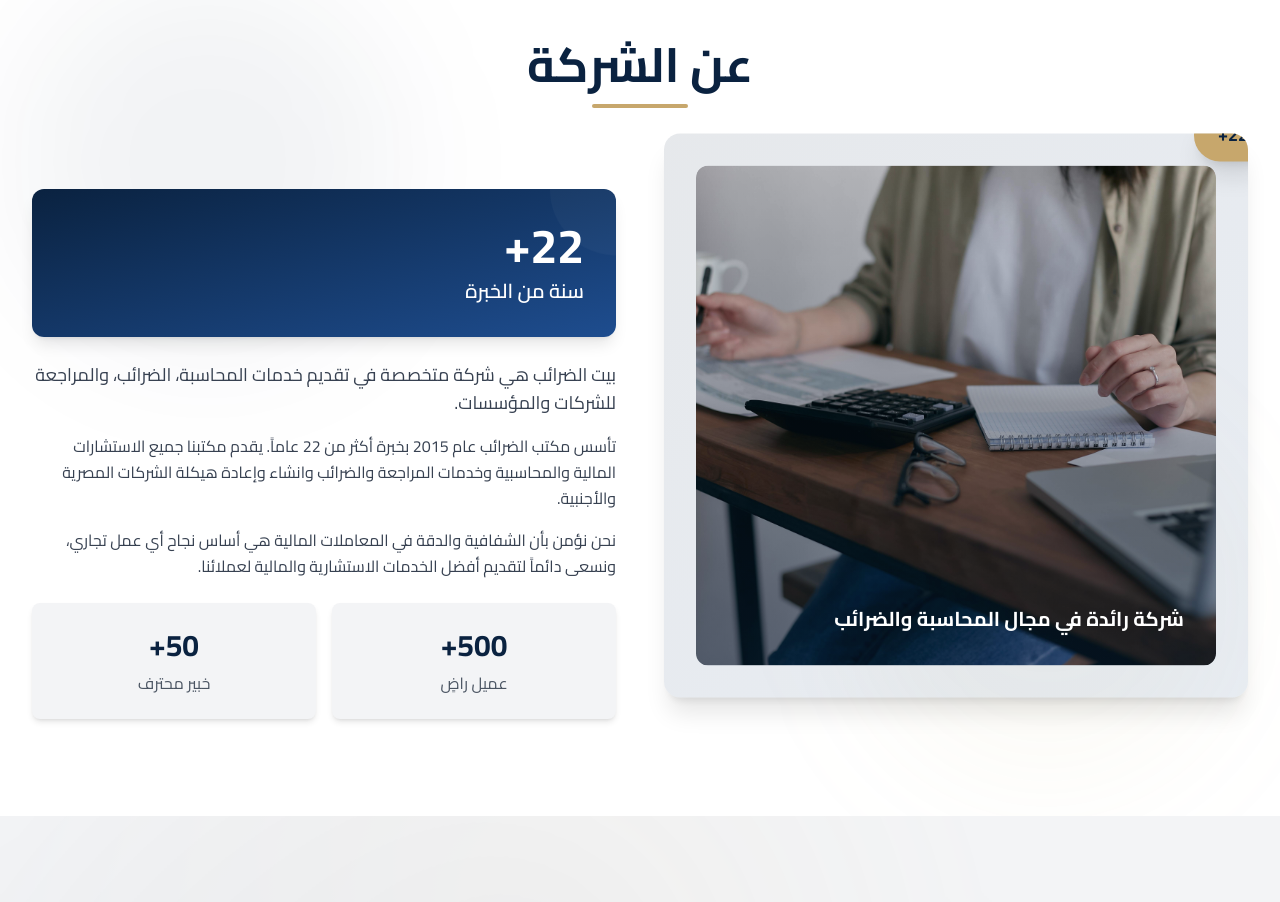
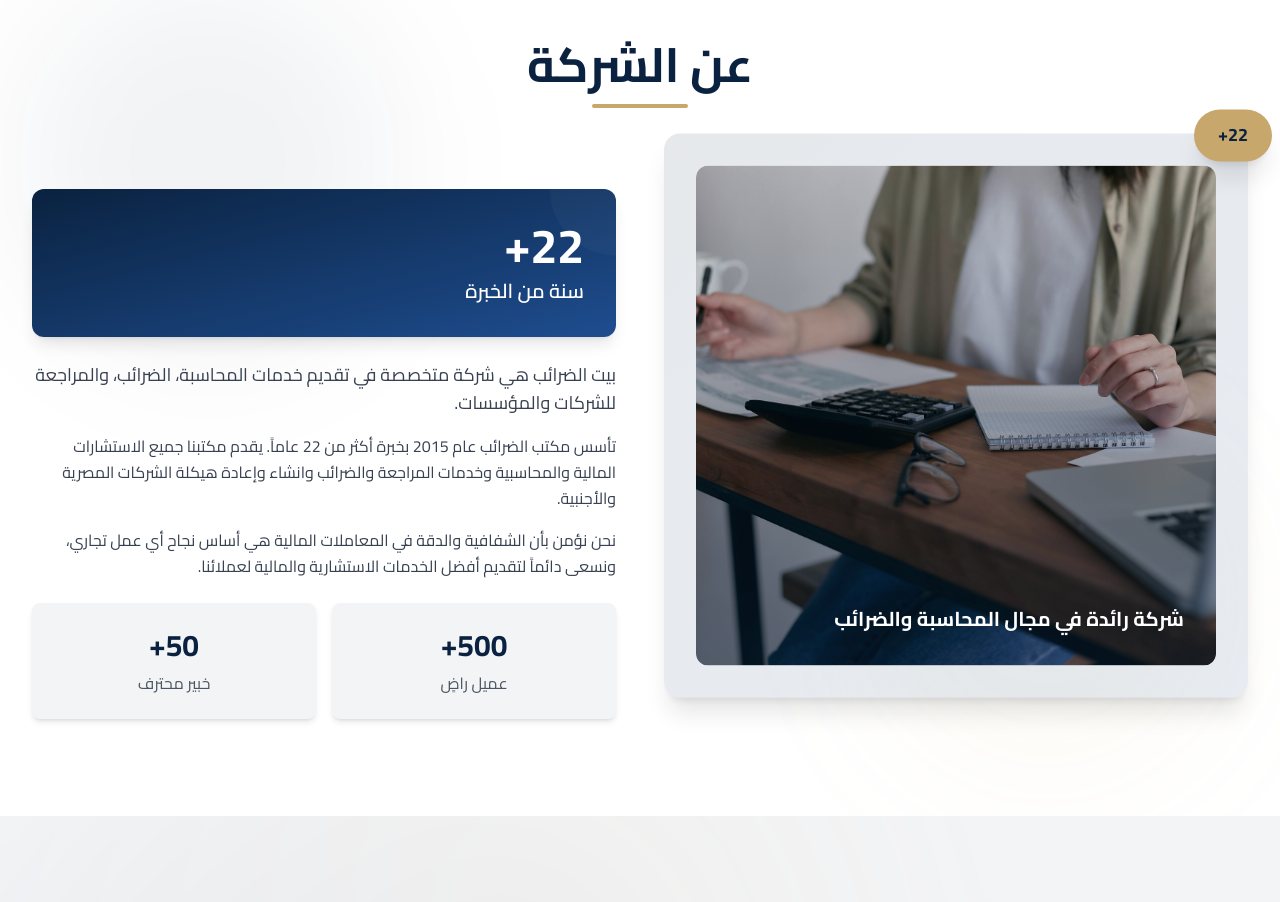
Before and after one commit to Mohamed-Ahmed285/TAX-HOUSE, a Next.js app: page / in a window 1280 px wide. Shown: the part 800-1702 px from the top of the page. Built offline with nearby package versions, Linux system fonts and the light colour scheme.

Commit message:
some ui updates that r complelty unvisible but i seem to have OCD

```diff
--- a/components/About.jsx
+++ b/components/About.jsx
@@ -99,7 +99,7 @@ export default function About() {
             <motion.div
               whileHover={{ scale: 1.02 }}
               transition={{ duration: 0.3 }}
-              className="relative bg-gradient-to-br from-primary/10 to-secondary/10 rounded-2xl p-8 shadow-xl overflow-hidden"
+              className="relative bg-gradient-to-br from-primary/10 to-secondary/10 rounded-2xl p-8 shadow-xl overflow-visible"
             >
               <div className="relative w-full h-[500px] rounded-xl overflow-hidden">
                 <Image
```
